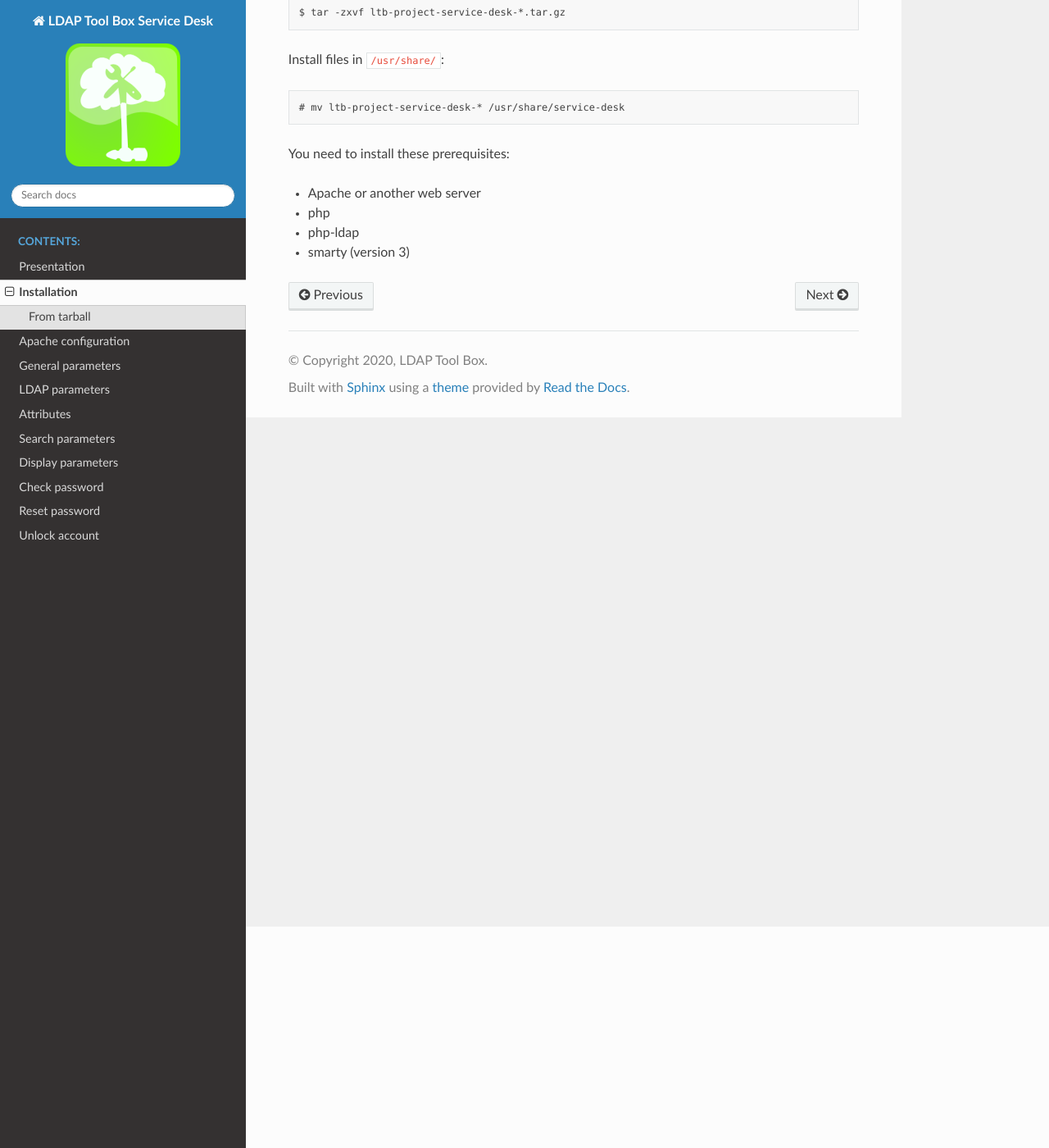
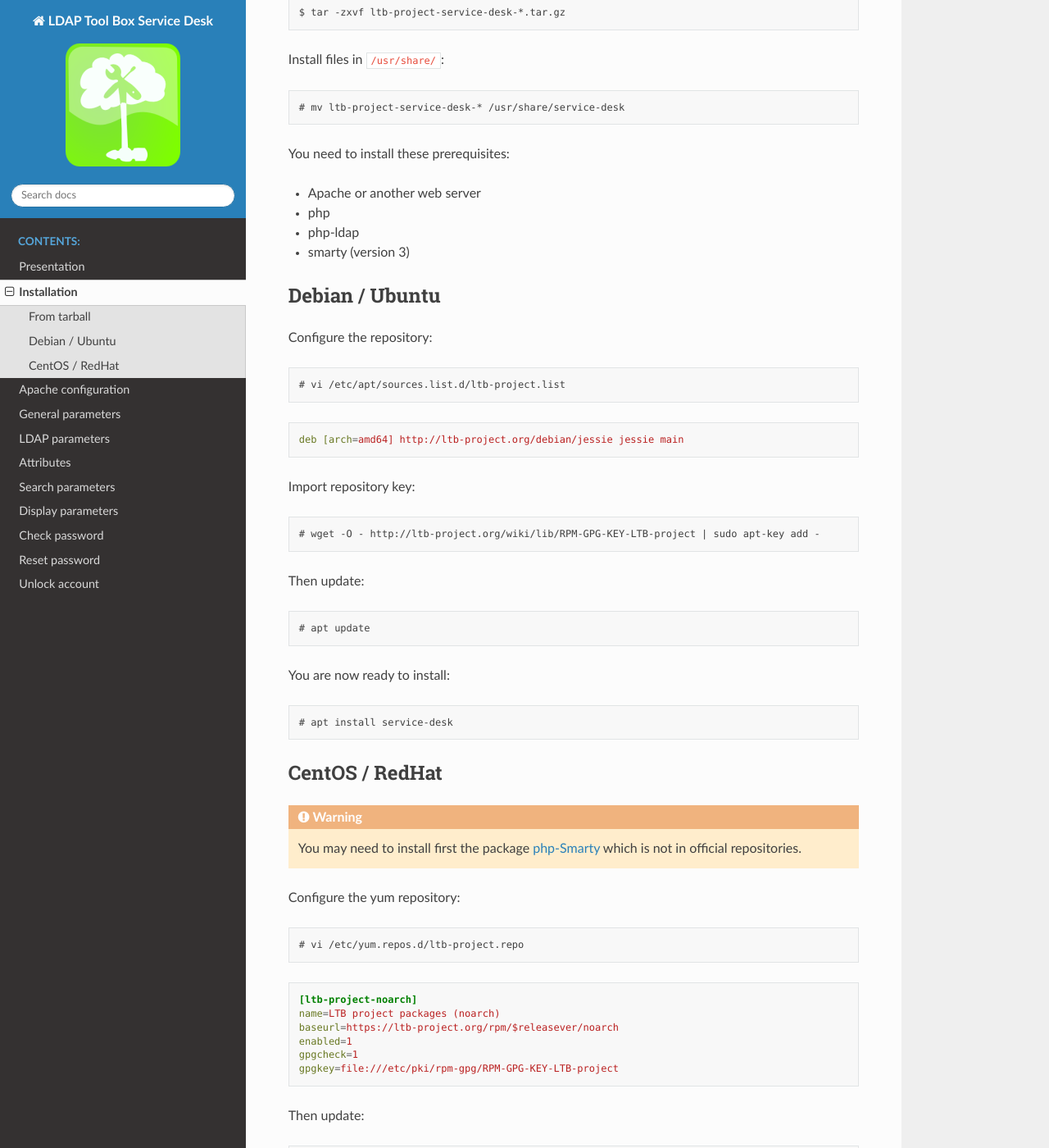
Before and after one commit to ltb-project/service-desk, a Sphinx documentation site: the page built from docs/installation.rst, in a window 1280 px wide and 1400 px high, scrolled down 270 px. Shown: the whole window at 82% size. Built offline with Sphinx 7.4.7 and the Read the Docs theme 2.0.0, drawn with Linux system fonts in a browser that asks for light colours; some of the changed text lies outside the part shown.

Commit message:
Doc: installation with packages

```diff
--- a/docs/installation.rst
+++ b/docs/installation.rst
@@ -22,3 +22,73 @@
 * php
 * php-ldap
 * smarty (version 3)
+
+Debian / Ubuntu
+---------------
+
+Configure the repository:
+
+.. prompt:: bash #
+
+    vi /etc/apt/sources.list.d/ltb-project.list
+
+.. code-block:: ini
+
+    deb [arch=amd64] http://ltb-project.org/debian/jessie jessie main
+
+Import repository key:
+
+.. prompt:: bash #
+
+    wget -O - http://ltb-project.org/wiki/lib/RPM-GPG-KEY-LTB-project | sudo apt-key add -
+
+Then update:
+
+.. prompt:: bash #
+
+    apt update
+
+You are now ready to install:
+
+.. prompt:: bash #
+
+    apt install service-desk
+
+CentOS / RedHat
+---------------
+
+.. warning:: You may need to install first the package `php-Smarty`_ which is not in official repositories.
+
+.. _php-Smarty: https://pkgs.org/download/php-Smarty
+
+Configure the yum repository:
+
+.. prompt:: bash #
+
+    vi /etc/yum.repos.d/ltb-project.repo
+.. code-block:: ini
+
+    [ltb-project-noarch]
+    name=LTB project packages (noarch)
+    baseurl=https://ltb-project.org/rpm/$releasever/noarch
+    enabled=1
+    gpgcheck=1
+    gpgkey=file:///etc/pki/rpm-gpg/RPM-GPG-KEY-LTB-project
+
+Then update:
+
+.. prompt:: bash #
+
+    yum update
+
+Import repository key:
+
+.. prompt:: bash #
+
+    rpm --import http://ltb-project.org/wiki/lib/RPM-GPG-KEY-LTB-project
+
+You are now ready to install:
+
+.. prompt:: bash #
+
+    yum install service-desk
```
